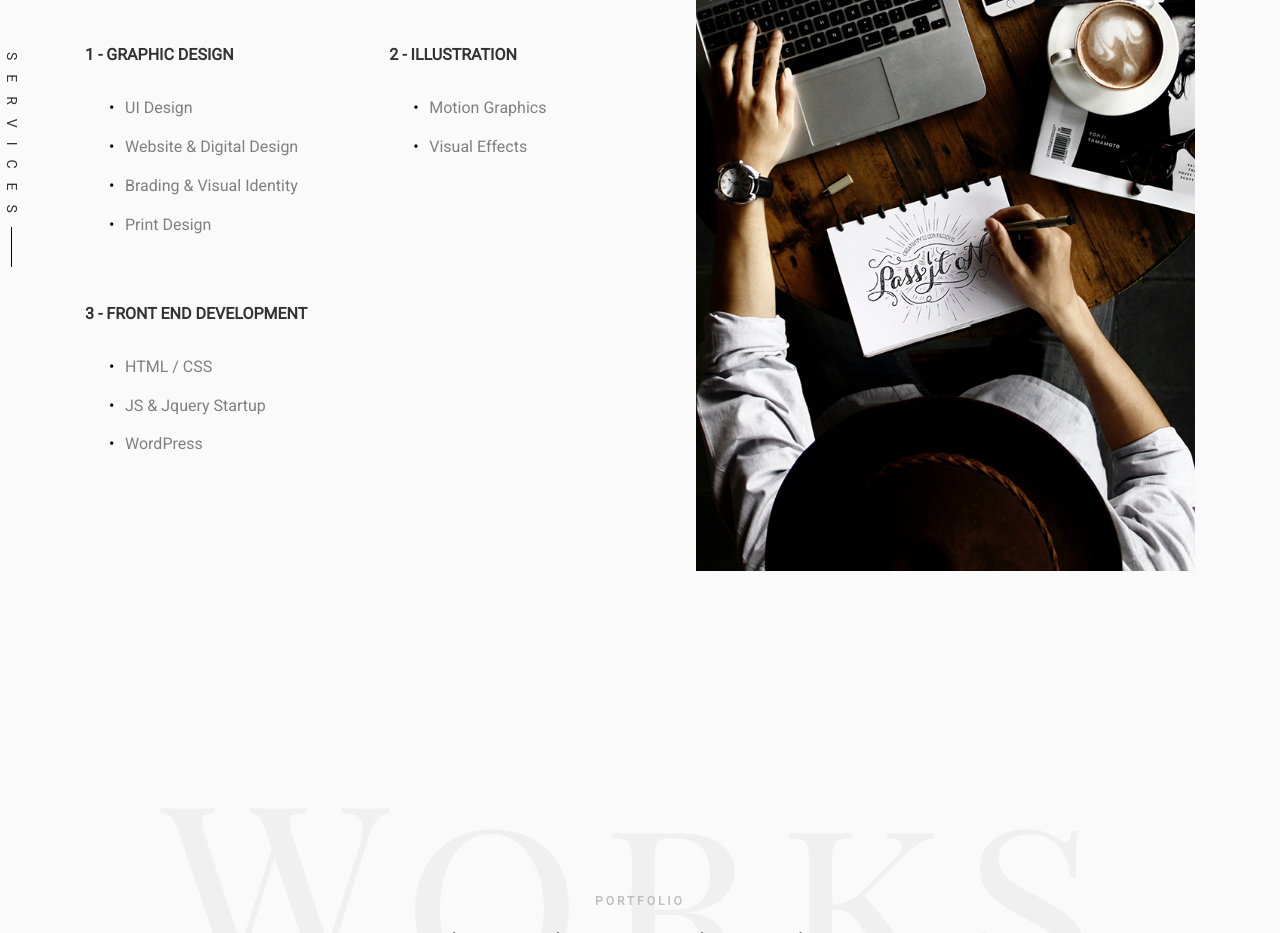
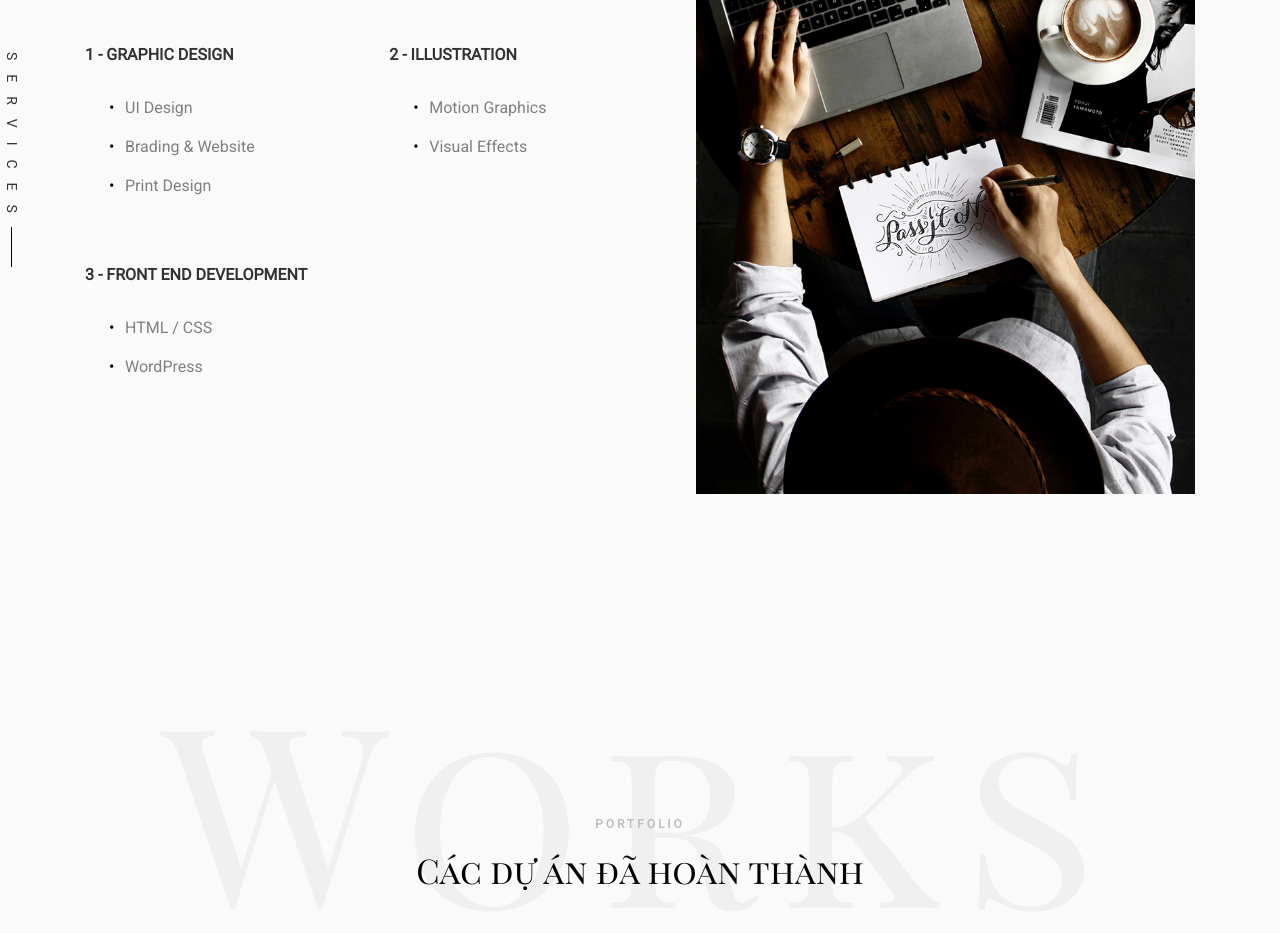
Before and after one commit to sonpham98/sonpham98.github.io, a plain HTML site: page index.html in a window 1280 px wide. Shown: the part 2383-3316 px from the top of the page. Drawn offline with nearby package versions, Linux system fonts and the light colour scheme; a web font is replaced by a local one.

Commit message:
Update index.html

```diff
--- a/index.html
+++ b/index.html
@@ -184,8 +184,7 @@
 											<h3>1 - Graphic Design</h3>
 											<ul>
 												<li>UI Design</li>
-												<li>Website &amp; Digital Design</li>
-												<li>Brading &amp; Visual Identity</li>
+												<li>Brading &amp; Website</li>
 												<li>Print Design</li>
 											</ul>
 										</div>
@@ -193,7 +192,6 @@
 											<h3>3 - Front End Development</h3>
 											<ul>
 												<li>HTML / CSS</li>
-												<li>JS &amp; Jquery Startup</li>
 												<li>WordPress</li>
 											</ul>
 										</div>
```
